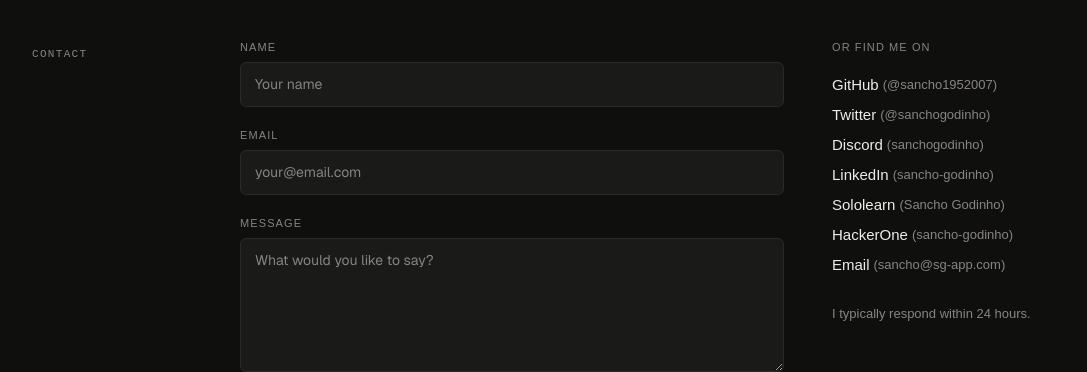
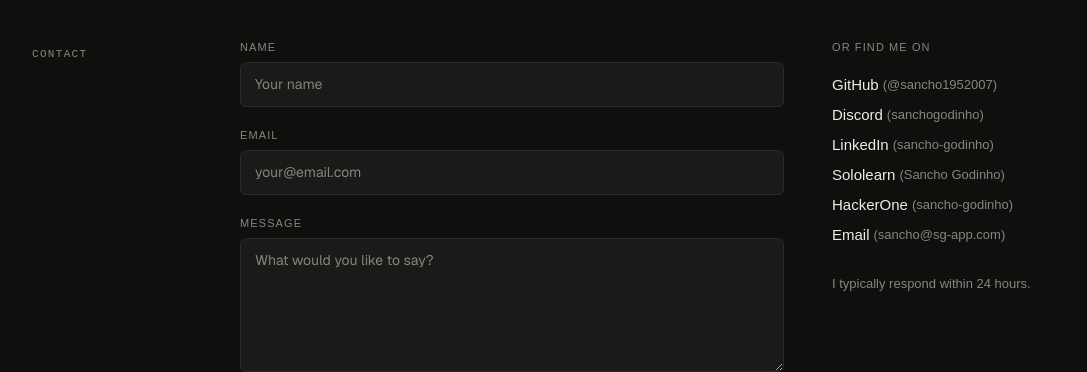
Before and after one commit to sancho1952007/sancho1952007.github.io, a Next.js app: page / in a window 1280 px wide. Shown: the part 4802-5174 px from the top of the page, without its empty margins (96-1183 px from the left). Built offline with nearby package versions, Linux system fonts and the light colour scheme; a web font is replaced by a local one.

Commit message:
Update/Remove X from socials

```diff
--- a/app/layout.tsx
+++ b/app/layout.tsx
@@ -106,8 +106,8 @@ export const metadata: Metadata = {
     description:
       'Portfolio of Sancho Godinho, a Full-Stack Developer and Cybersecurity Researcher at Dodo Payments. Discover my projects, open-source contributions, and technical insights.',
     images: ['https://wsrv.nl/?url=https://sancho-s3.sg-app.com/sancho-og-image.png?maxage=15d'],
-    creator: '@sanchogodinho',
-    site: '@sanchogodinho',
+    creator: '@iamsgxd',
+    site: '@iamsgxd',
   },
   icons: {
     icon: '/favicon.png',
--- a/components/sections.tsx
+++ b/components/sections.tsx
@@ -666,8 +666,8 @@ export function Projects({ initialProjectSlug }: ProjectsProps = {}) {
                 isDirectVisit.current
                   ? false
                   : targetRect
-                  ? { x: deltaX, y: deltaY, scale: initialScale, rotateY: 0, opacity: 1 }
-                  : { scale: 0.95, opacity: 0, rotateY: 0 }
+                    ? { x: deltaX, y: deltaY, scale: initialScale, rotateY: 0, opacity: 1 }
+                    : { scale: 0.95, opacity: 0, rotateY: 0 }
               }
               animate={{ x: 0, y: 0, scale: 1, rotateY: 360, opacity: 1 }}
               exit={
@@ -952,7 +952,6 @@ export function Contact() {
             <ul className="flex flex-col gap-0" role="list">
               {[
                 { label: 'GitHub', handle: '(@sancho1952007)', href: 'https://github.com/sancho1952007' },
-                { label: 'Twitter', handle: '(@sanchogodinho)', href: 'https://x.com/sanchogodinho' },
                 { label: 'Discord', handle: '(sanchogodinho)', href: 'https://discord.com/users/1053386709737414739' },
                 { label: 'LinkedIn', handle: '(sancho-godinho)', href: 'https://www.linkedin.com/in/sancho-godinho/' },
                 { label: 'Sololearn', handle: '(Sancho Godinho)', href: 'https://www.sololearn.com/profile/19684449' },
```
Also changed, not shown: public/llms.txt.
